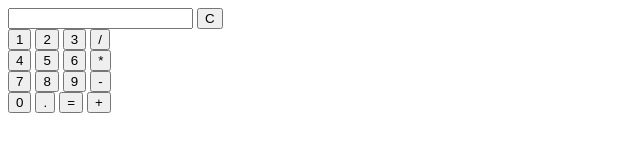
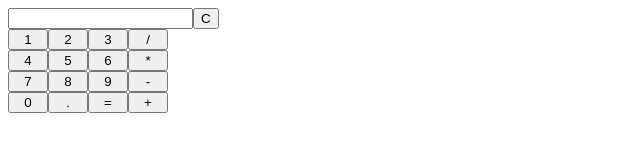
Before and after one commit to cmccurchin/calculator, a plain HTML site: page index.html in a window 1280 px wide. Shown: the whole page, without its empty margins (0-640 px from the left). Drawn offline with Linux system fonts and the light colour scheme.

Commit message:
working on flex

```diff
--- a/index.html
+++ b/index.html
@@ -8,37 +8,39 @@
     </style>
 
     <body>
-        <div class="">
+        <div id="calculator">
+            <div class="row">
                 <input type="text" id="display" value="" readonly>
                 <button id="button-clear" class="operator" value="clear"> C </button>
             </div>
 
-        <div class="">
+            <div class="row">
                 <button id="button-1" class="number" value="1"> 1 </button>
                 <button id="button-2" class="number" value="2"> 2 </button>
                 <button id="button-3" class="number" value="3"> 3 </button>
                 <button id="button-/" class="operator" value="/"> / </button>
             </div>
 
-        <div class="">
+            <div class="row">
                 <button id="button-4" class="number" value="4"> 4 </button>
                 <button id="button-5" class="number" value="5"> 5 </button>
                 <button id="button-6" class="number" value="6"> 6 </button>
                 <button id="button-*" class="operator" value="*"> * </button>
             </div>
 
-         <div class="">
+            <div class="row">
                 <button id="button-7" class="number" value="7"> 7 </button>
                 <button id="button-8" class="number" value="8"> 8 </button>
                 <button id="button-9" class="number" value="9"> 9 </button>
                 <button id="button--" class="operator" value="-"> - </button>
             </div>
 
-         <div class="">
+            <div class="row">
                 <button id="button-0" class="number" value="0"> 0 </button>
                 <button id="button-." class="number" value="."> . </button>
                 <button id="button-=" class="operator" value="="> = </button>
                 <button id="button-+" class="operator" value="+"> + </button>
+            </div>
         </div>
 
     </body>
--- a/styles.css
+++ b/styles.css
@@ -1,11 +1,14 @@
-p {
-    color: blue;
+button {
+    width: 40px;
+
 }
 
-#main-header {
-    font-size: 100px;
+#calculator {
+    width: 200px;
+    display: flex;
+    flex-direction: column;
 }
 
-.main-point {
-    font-style: italic;
+.row {
+    display: flex;
 }
```
Lines whose indentation alone changed are shown as unchanged.
